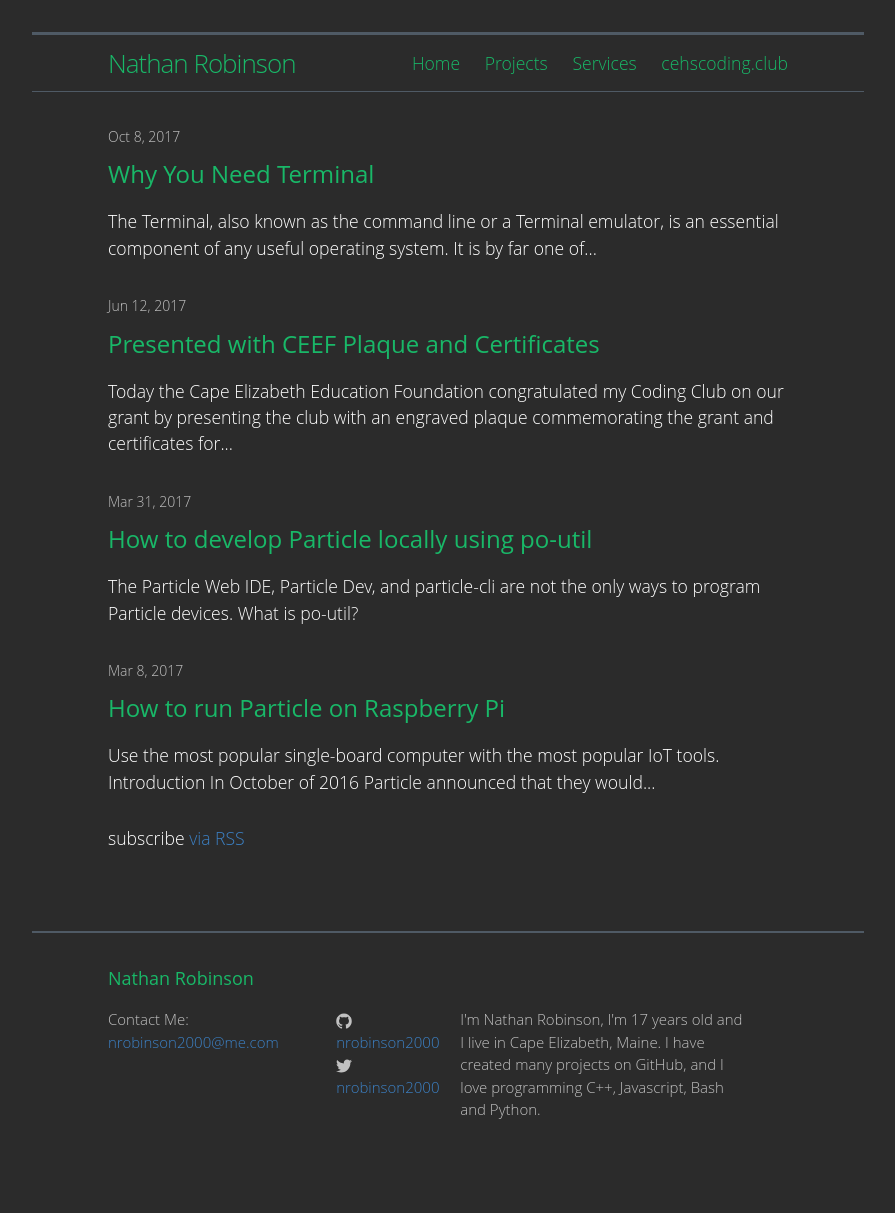
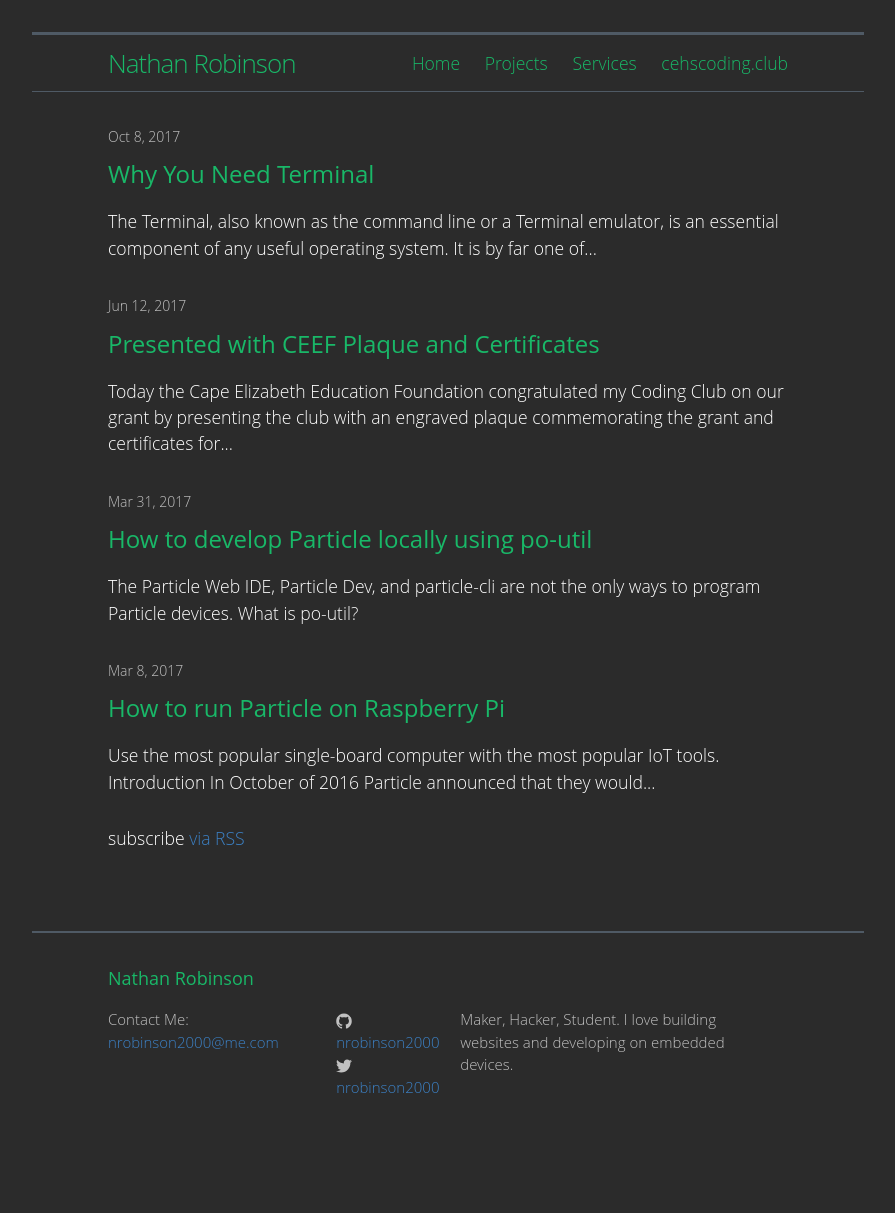
Before and after one commit to Willj221/nrobinson.me, a Jekyll site: the page built from index.html, in a window 1280 px wide. Shown: the whole page, without its empty margins (192-1087 px from the left). Built offline with Jekyll 4.4.1, drawn with Linux system fonts in a browser that asks for light colours; after the commit the page ends 1190 px from its top, so only the background shows below that.

Commit message:
at 16:51 of 2017-10-12

```diff
--- a/_config.yml
+++ b/_config.yml
@@ -2,7 +2,7 @@
 title: Nathan Robinson
 email: nrobinson2000@me.com
 description: > # this means to ignore newlines until "baseurl:"
-  I'm Nathan Robinson, I'm 17 years old and I live in Cape Elizabeth, Maine. I have created many projects on GitHub, and I love programming C++, Javascript, Bash and Python.
+  Maker, Hacker, Student. I love building websites and developing on embedded devices.
 
 twitter_box: >
   <a class="twitter-timeline" href="https://twitter.com/CEHSCoding">Tweets by CEHSCoding</a> <script async src="//platform.twitter.com/widgets.js" charset="utf-8"></script>
```
